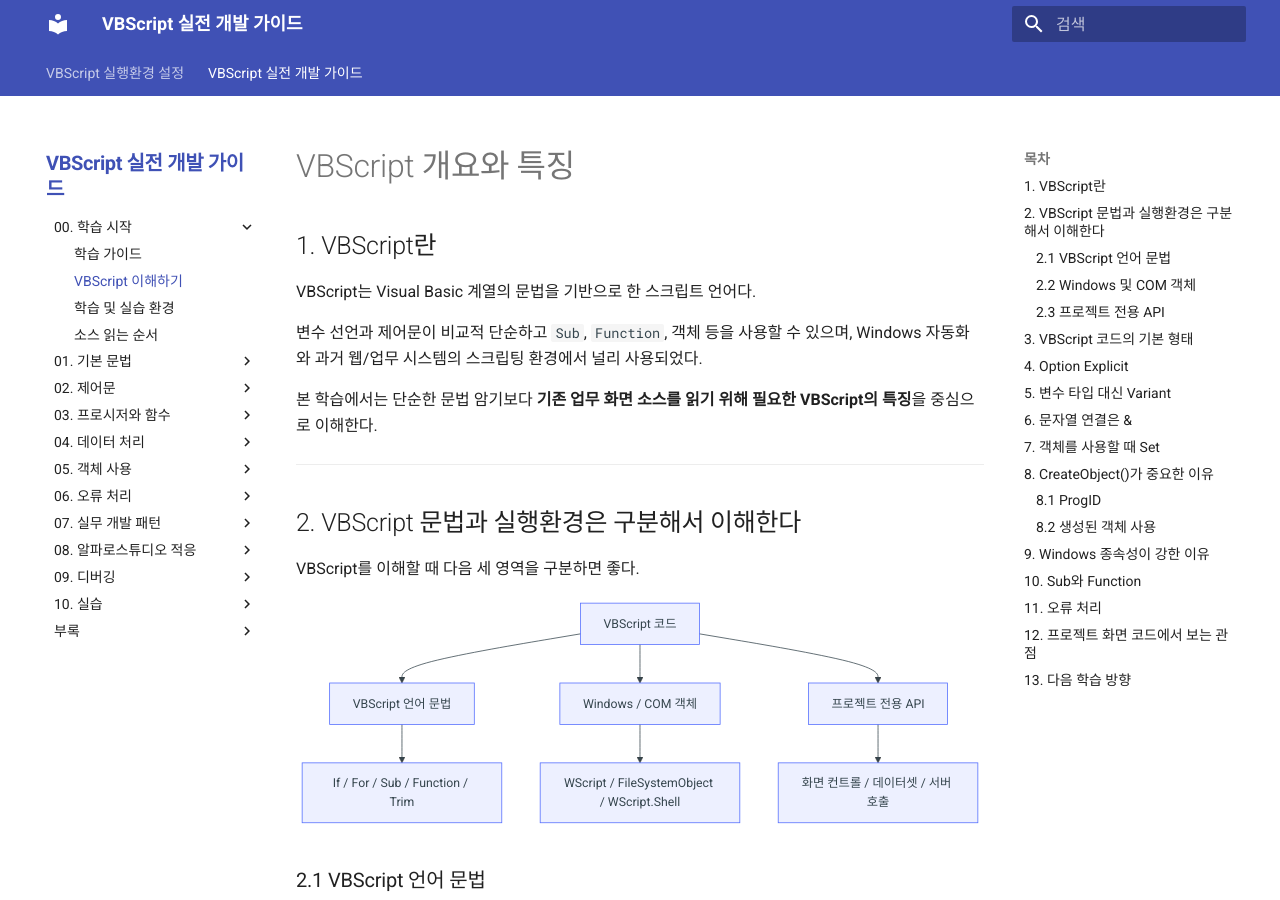
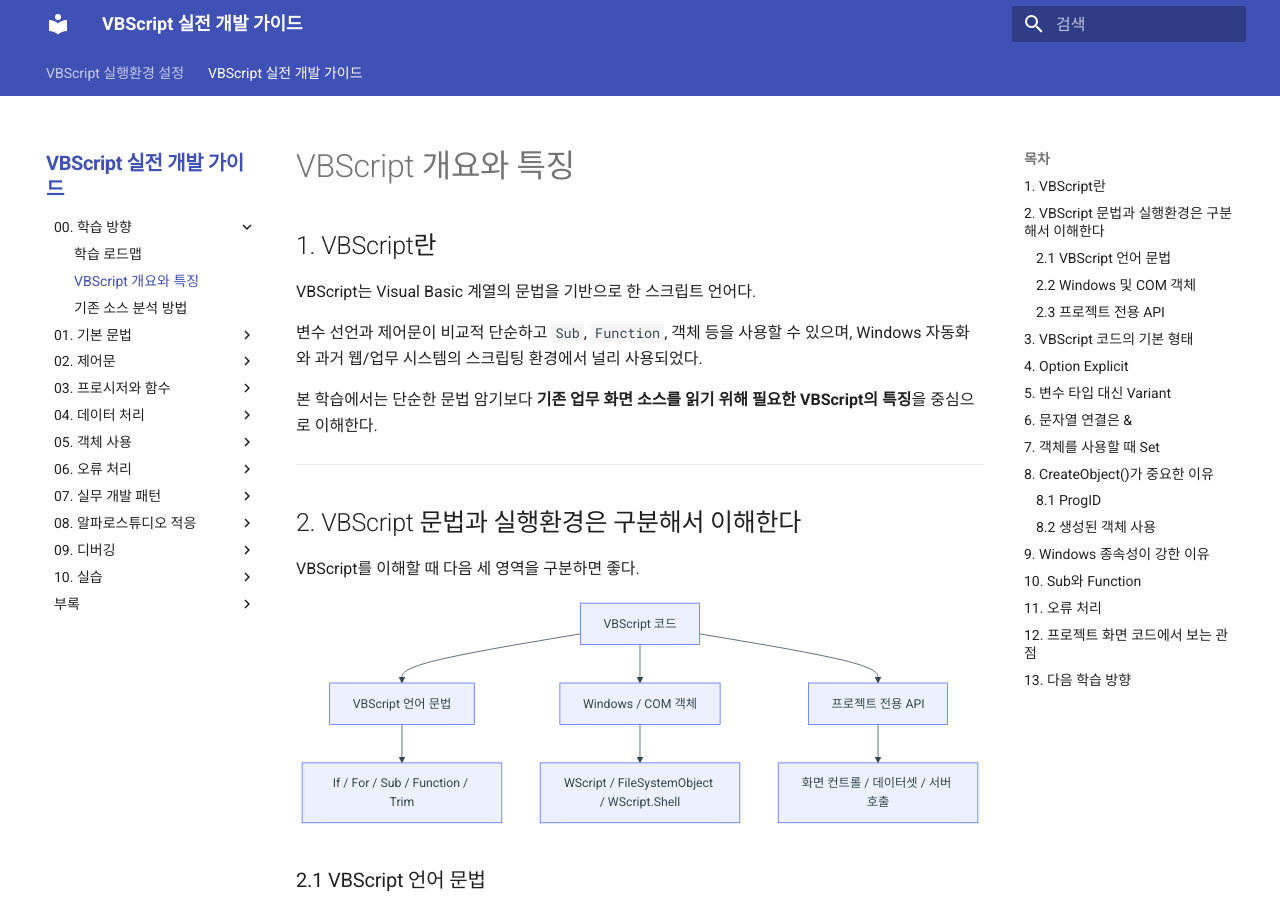
Before and after one commit to Team-Microserver/vbscript-doc, an MkDocs documentation site: the page built from docs/vbscript_core_summary/00_getting_started/vbscript_overview.md, in a window 1280 px wide and 900 px high. Built offline with MkDocs 1.6.1 and Material for MkDocs 9.7.7, drawn with Linux system fonts in a browser that asks for light colours.

Commit message:
가이드 수정

```diff
--- a/mkdocs.yml
+++ b/mkdocs.yml
@@ -63,11 +63,10 @@ nav:
           - 문제 해결 및 운영 기준: 01_env/troubleshooting_guidelines.md
 
   - VBScript 실전 개발 가이드:
-      - 00. 학습 시작:
-          - 학습 가이드: vbscript_core_summary/00_getting_started/learning_guide.md
-          - VBScript 이해하기: vbscript_core_summary/00_getting_started/vbscript_overview.md
-          - 학습 및 실습 환경: vbscript_core_summary/00_getting_started/learning_environment.md
-          - 소스 읽는 순서: vbscript_core_summary/00_getting_started/source_reading_strategy.md
+      - 00. 학습 방향:
+          - 학습 로드맵: vbscript_core_summary/00_getting_started/learning_guide.md
+          - VBScript 개요와 특징: vbscript_core_summary/00_getting_started/vbscript_overview.md
+          - 기존 소스 분석 방법: vbscript_core_summary/00_getting_started/source_reading_strategy.md
 
       - 01. 기본 문법:
           - 기본 문법 개요: vbscript_core_summary/01_language_basics/language_basics_overview.md
```
